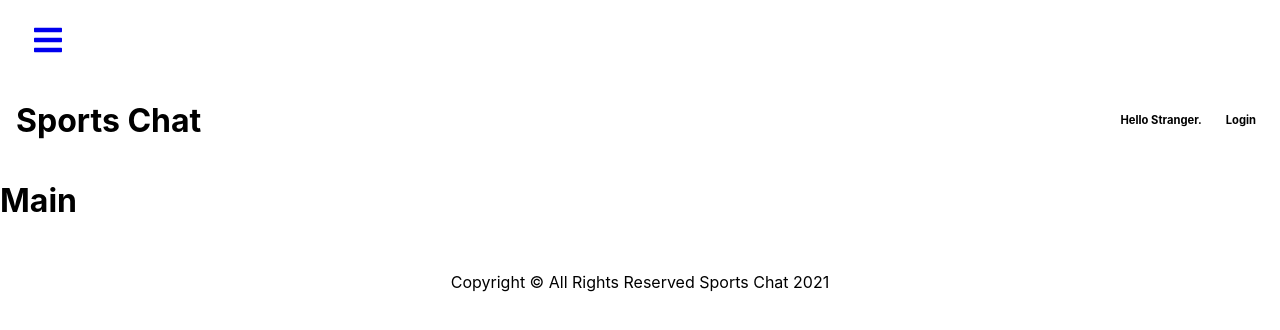
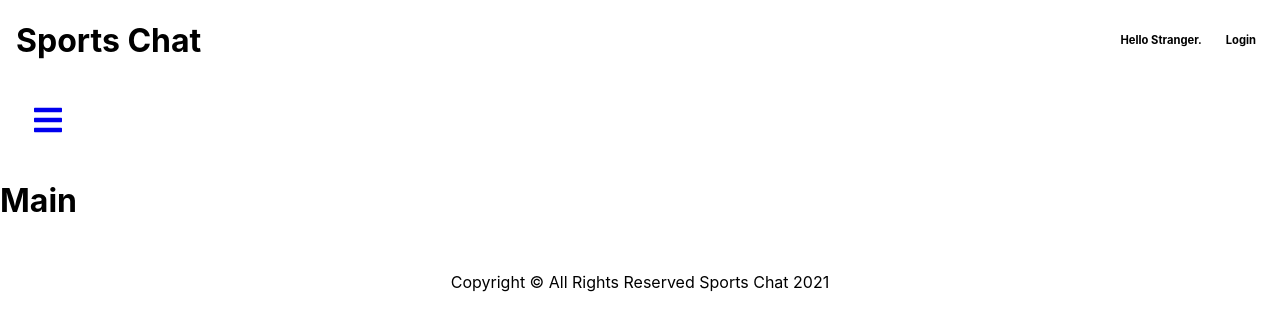
Before and after one commit to VernellMiller/sports-chat-frontend, a React (Create React App) app: page / in a window 1280 px wide. Shown: the top 330 px of the page. Built offline with nearby package versions, Linux system fonts and the light colour scheme; no server answers.

Commit message:
adjusts sidebar nav styles

```diff
--- a/src/App.js
+++ b/src/App.js
@@ -29,8 +29,8 @@ function App() {
 
   return (
     <>
+      <Header user={user}/>
       <Sidebar />
-      <Header user={user}/>
         <Switch>
           <Route exact path="/">
             <Main />
--- a/src/components/Sidebar.js
+++ b/src/components/Sidebar.js
@@ -19,7 +19,7 @@ const NavIcon = styled(Link)`
 
 const SidebarNav = styled.nav`
     border-right: 1px solid black;
-    /* background-color: black; */
+    background-color: white;
     width: 250px;
     height: 100vh;
     display: flex;
```
